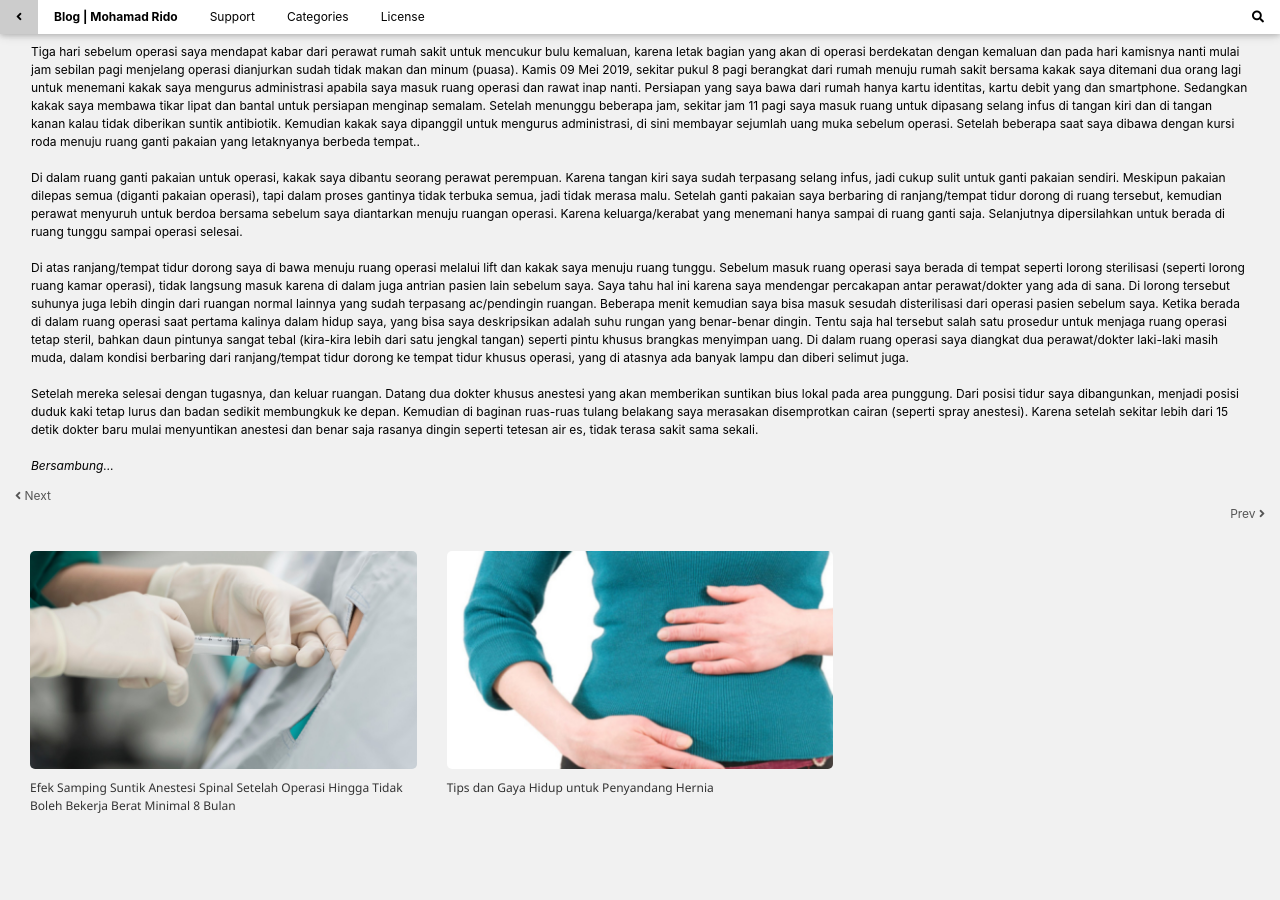
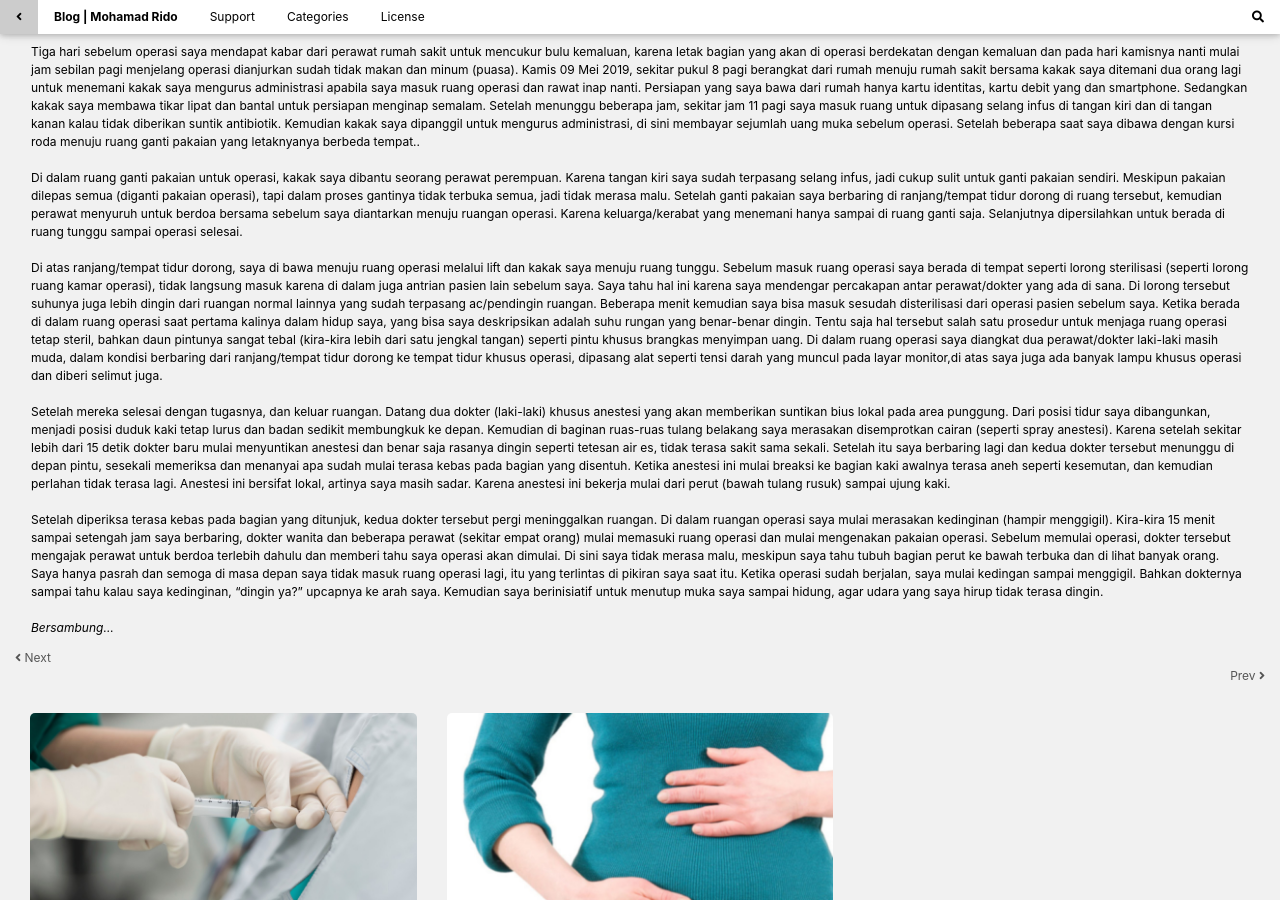
Before and after one commit to mohamadrido/blog, a Jekyll site: the page built from _posts/2020-04-14-pengalaman-sebelum-sesudah-operasi-hernia-inguinalis-lateral.md, in a window 1280 px wide and 900 px high, scrolled down 1332 px. Built offline with Jekyll 4.4.1, drawn with Linux system fonts in a browser that asks for light colours; our own code applies the rules of GitHub Pages for plain Markdown files; before the commit the page ends 2167 px from its top, so only the background shows below that.

Commit message:
Update 2020-04-14-pengalaman-sebelum-sesudah-operasi-hernia-inguinalis-lateral.md

```diff
--- a/_posts/2020-04-14-pengalaman-sebelum-sesudah-operasi-hernia-inguinalis-lateral.md
+++ b/_posts/2020-04-14-pengalaman-sebelum-sesudah-operasi-hernia-inguinalis-lateral.md
@@ -21,8 +21,10 @@ Tiga hari sebelum operasi saya mendapat kabar dari perawat rumah sakit untuk men
 <br/>
 Di dalam ruang ganti pakaian untuk operasi, kakak saya dibantu seorang perawat perempuan. Karena tangan kiri saya sudah terpasang selang infus, jadi cukup sulit untuk ganti pakaian sendiri. Meskipun pakaian dilepas semua (diganti pakaian operasi), tapi dalam proses gantinya tidak terbuka semua, jadi tidak merasa malu. Setelah ganti pakaian saya berbaring di ranjang/tempat tidur dorong di ruang tersebut, kemudian perawat menyuruh untuk berdoa bersama sebelum saya diantarkan menuju ruangan operasi. Karena keluarga/kerabat yang menemani hanya sampai di ruang ganti saja. Selanjutnya dipersilahkan untuk berada di ruang tunggu sampai operasi selesai.<br />
 <br />
-Di atas ranjang/tempat tidur dorong saya di bawa menuju ruang operasi melalui lift dan kakak saya menuju ruang tunggu. Sebelum masuk ruang operasi saya berada di tempat seperti lorong sterilisasi (seperti lorong ruang kamar operasi), tidak langsung masuk karena di dalam juga antrian pasien lain sebelum saya. Saya tahu hal ini karena saya mendengar percakapan antar perawat/dokter yang ada di sana. Di lorong tersebut suhunya juga lebih dingin dari ruangan normal lainnya yang sudah terpasang ac/pendingin ruangan. Beberapa menit kemudian saya bisa masuk sesudah disterilisasi dari operasi pasien sebelum saya. Ketika berada di dalam ruang operasi saat pertama kalinya dalam hidup saya, yang bisa saya deskripsikan adalah suhu rungan yang benar-benar dingin. Tentu saja hal tersebut salah satu prosedur untuk menjaga ruang operasi tetap steril, bahkan daun pintunya sangat tebal (kira-kira lebih dari satu jengkal tangan) seperti pintu khusus brangkas menyimpan uang. Di dalam ruang operasi saya diangkat dua perawat/dokter laki-laki masih muda, dalam kondisi berbaring dari ranjang/tempat tidur dorong ke tempat tidur khusus operasi, yang di atasnya ada banyak lampu dan diberi selimut juga.<br />
+Di atas ranjang/tempat tidur dorong, saya di bawa menuju ruang operasi melalui lift dan kakak saya menuju ruang tunggu. Sebelum masuk ruang operasi saya berada di tempat seperti lorong sterilisasi (seperti lorong ruang kamar operasi), tidak langsung masuk karena di dalam juga antrian pasien lain sebelum saya. Saya tahu hal ini karena saya mendengar percakapan antar perawat/dokter yang ada di sana. Di lorong tersebut suhunya juga lebih dingin dari ruangan normal lainnya yang sudah terpasang ac/pendingin ruangan. Beberapa menit kemudian saya bisa masuk sesudah disterilisasi dari operasi pasien sebelum saya. Ketika berada di dalam ruang operasi saat pertama kalinya dalam hidup saya, yang bisa saya deskripsikan adalah suhu rungan yang benar-benar dingin. Tentu saja hal tersebut salah satu prosedur untuk menjaga ruang operasi tetap steril, bahkan daun pintunya sangat tebal (kira-kira lebih dari satu jengkal tangan) seperti pintu khusus brangkas menyimpan uang. Di dalam ruang operasi saya diangkat dua perawat/dokter laki-laki masih muda, dalam kondisi berbaring dari ranjang/tempat tidur dorong ke tempat tidur khusus operasi, dipasang alat seperti tensi darah yang muncul pada layar monitor,di atas saya juga ada banyak lampu khusus operasi dan diberi selimut juga.<br />
 <br />
-Setelah mereka selesai dengan tugasnya, dan keluar ruangan. Datang dua dokter khusus anestesi yang akan memberikan suntikan bius lokal pada area punggung. Dari posisi tidur saya dibangunkan, menjadi posisi duduk kaki tetap lurus dan badan sedikit membungkuk ke depan. Kemudian di baginan ruas-ruas tulang belakang saya merasakan disemprotkan cairan (seperti spray anestesi). Karena setelah sekitar lebih dari 15 detik dokter baru mulai menyuntikan anestesi dan benar saja rasanya dingin seperti tetesan air es, tidak terasa sakit sama sekali.<br />
+Setelah mereka selesai dengan tugasnya, dan keluar ruangan. Datang dua dokter (laki-laki) khusus anestesi yang akan memberikan suntikan bius lokal pada area punggung. Dari posisi tidur saya dibangunkan, menjadi posisi duduk kaki tetap lurus dan badan sedikit membungkuk ke depan. Kemudian di baginan ruas-ruas tulang belakang saya merasakan disemprotkan cairan (seperti spray anestesi). Karena setelah sekitar lebih dari 15 detik dokter baru mulai menyuntikan anestesi dan benar saja rasanya dingin seperti tetesan air es, tidak terasa sakit sama sekali. Setelah itu saya berbaring lagi dan kedua dokter tersebut menunggu di depan pintu, sesekali memeriksa dan menanyai apa sudah mulai terasa kebas pada bagian yang disentuh. Ketika anestesi ini mulai breaksi ke bagian kaki awalnya terasa aneh seperti kesemutan, dan kemudian perlahan tidak terasa lagi. Anestesi ini bersifat lokal, artinya saya masih sadar. Karena anestesi ini bekerja mulai dari perut (bawah tulang rusuk) sampai ujung kaki.<br />
+<br />
+Setelah diperiksa terasa kebas pada bagian yang ditunjuk, kedua dokter tersebut pergi meninggalkan ruangan. Di dalam ruangan operasi saya mulai merasakan kedinginan (hampir menggigil). Kira-kira 15 menit sampai setengah jam saya berbaring, dokter wanita dan beberapa perawat (sekitar empat orang) mulai memasuki ruang operasi dan mulai mengenakan pakaian operasi. Sebelum memulai operasi, dokter tersebut mengajak perawat untuk berdoa terlebih dahulu dan memberi tahu saya operasi akan dimulai. Di sini saya tidak merasa malu, meskipun saya tahu tubuh bagian perut ke bawah terbuka dan di lihat banyak orang. Saya hanya pasrah dan semoga di masa depan saya tidak masuk ruang operasi lagi, itu yang terlintas di pikiran saya saat itu. Ketika operasi sudah berjalan, saya mulai kedingan sampai menggigil. Bahkan dokternya sampai tahu kalau saya kedinginan, "dingin ya?" upcapnya ke arah saya. Kemudian saya berinisiatif untuk menutup muka saya sampai hidung, agar udara yang saya hirup tidak terasa dingin.<br />
 <br />
 <i>Bersambung...</i>
```
